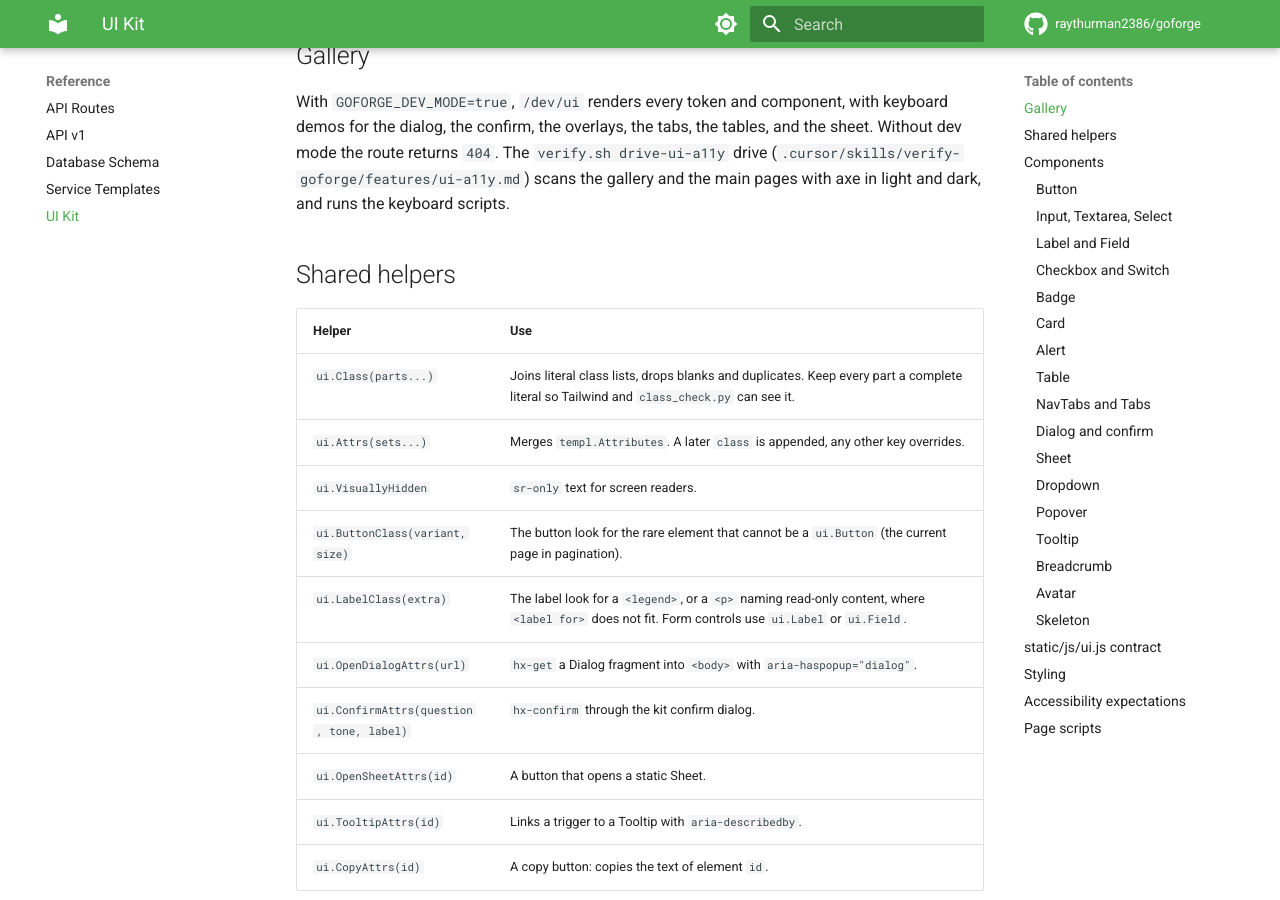
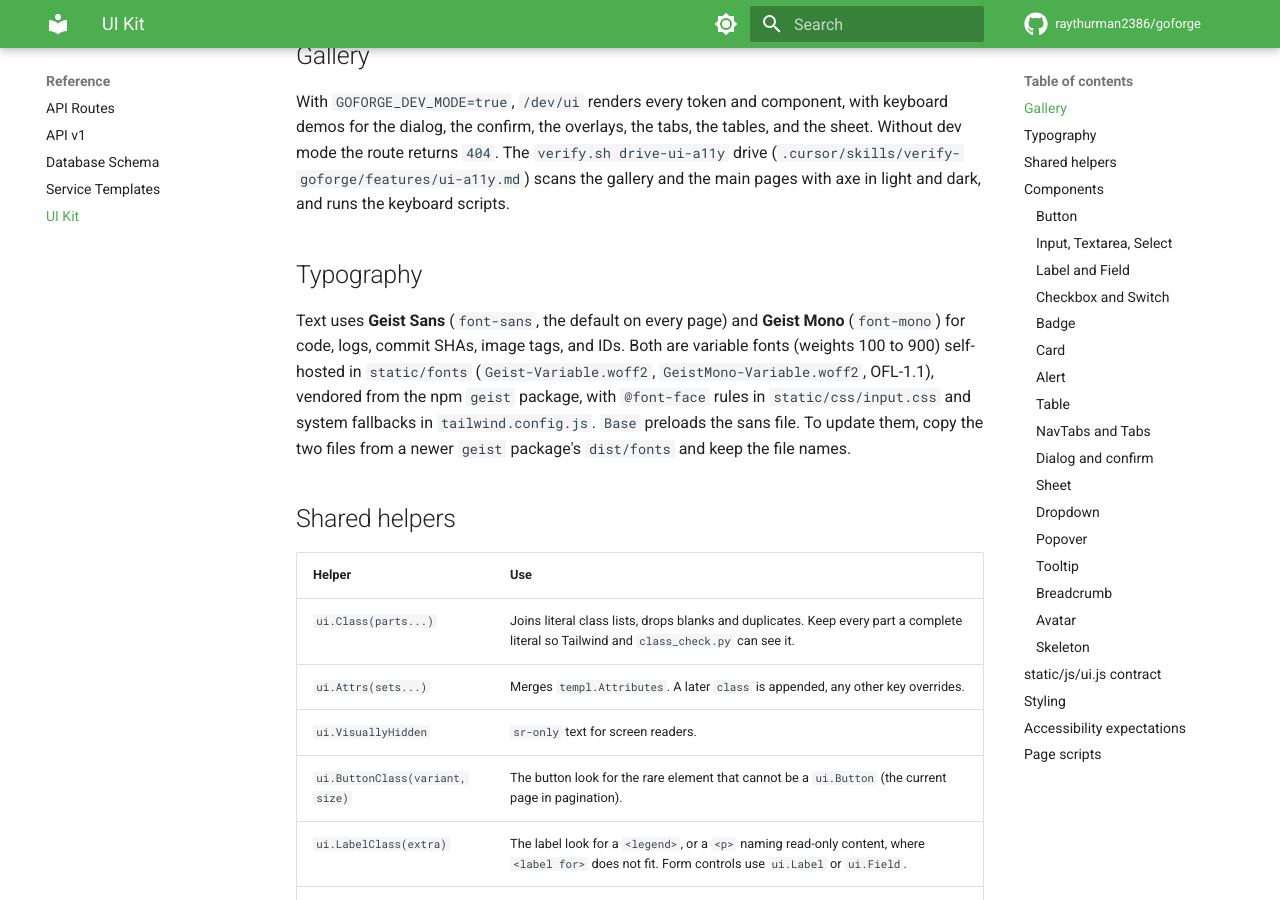
Before and after one commit to raythurman2386/goforge, an MkDocs documentation site: the page built from docs/reference/ui-kit.md, in a window 1280 px wide and 900 px high, scrolled down 553 px. Built offline with MkDocs 1.6.1 and Material for MkDocs 9.7.7, drawn with Linux system fonts in a browser that asks for light colours; comment, search, counter and statistics services are not loaded.

Commit message:
UI fonts: Geist Sans and Geist Mono, self-hosted (t1682u) (#111)
Replace Inter with Geist Sans for UI/body text and the never-shipped
JetBrains Mono with Geist Mono for code, logs, and IDs. Both are variable
WOFF2 files vendored from the npm geist package v1.9.0 into static/fonts
(OFL-1.1), with @font-face in input.css, Tailwind font-sans/font-mono
stacks with system fallbacks, and the Base preload pointing at Geist.

```diff
--- a/docs/reference/ui-kit.md
+++ b/docs/reference/ui-kit.md
@@ -7,6 +7,10 @@
 ## Gallery
 
 With `GOFORGE_DEV_MODE=true`, `/dev/ui` renders every token and component, with keyboard demos for the dialog, the confirm, the overlays, the tabs, the tables, and the sheet. Without dev mode the route returns `404`. The `verify.sh drive-ui-a11y` drive (`.cursor/skills/verify-goforge/features/ui-a11y.md`) scans the gallery and the main pages with axe in light and dark, and runs the keyboard scripts.
+
+## Typography
+
+Text uses **Geist Sans** (`font-sans`, the default on every page) and **Geist Mono** (`font-mono`) for code, logs, commit SHAs, image tags, and IDs. Both are variable fonts (weights 100 to 900) self-hosted in `static/fonts` (`Geist-Variable.woff2`, `GeistMono-Variable.woff2`, OFL-1.1), vendored from the npm `geist` package, with `@font-face` rules in `static/css/input.css` and system fallbacks in `tailwind.config.js`. `Base` preloads the sans file. To update them, copy the two files from a newer `geist` package's `dist/fonts` and keep the file names.
 
 ## Shared helpers
 
--- a/tailwind.config.js
+++ b/tailwind.config.js
@@ -68,8 +68,10 @@
         'ui-lg': 'var(--gf-radius-lg)',
       },
       fontFamily: {
-        sans: ['Inter', 'system-ui', 'sans-serif'],
-        mono: ['JetBrains Mono', 'monospace'],
+        // Geist Sans for UI and body text, Geist Mono for code, logs, and IDs.
+        // Both are self-hosted in static/fonts (see static/css/input.css).
+        sans: ['Geist', 'ui-sans-serif', 'system-ui', 'sans-serif'],
+        mono: ['"Geist Mono"', 'ui-monospace', 'SFMono-Regular', 'Menlo', 'Consolas', 'monospace'],
       },
       animation: {
         'fade-in': 'fadeIn 0.5s ease-out forwards',
```
Also changed, not shown: CHANGELOG.md (+1 -0 lines), docs/development/frontend.md (+1 -1 lines), static/css/input.css (+16 -3 lines), static/fonts/Geist-Variable.woff2 (added), static/fonts/GeistMono-Variable.woff2 (added), static/fonts/InterVariable.woff2 (deleted), static/fonts/LICENSE.txt, 2 other files.
